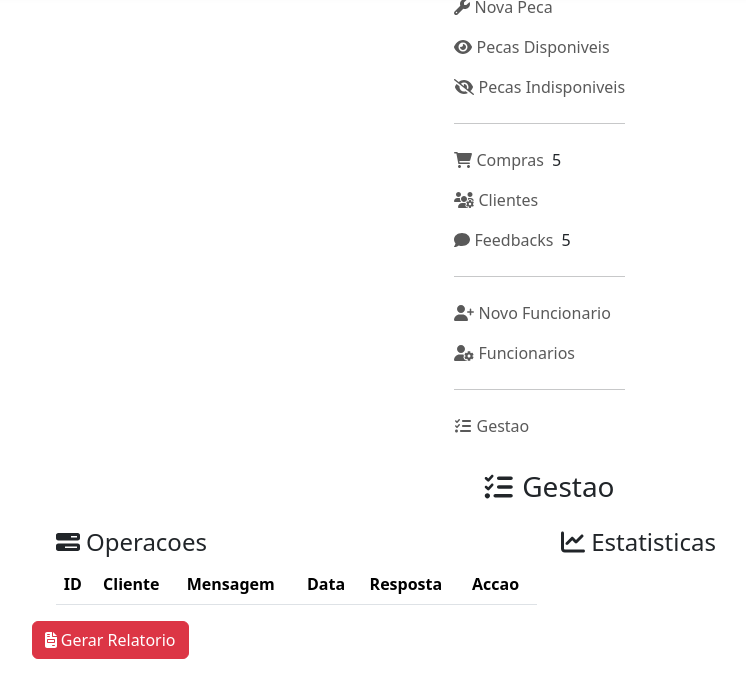
After one commit to EltonBata/PecasAutomoveis, a PHP site: page /views/gestao.php in a window 1280 px wide. The commit adds this page. Shown: the part 347-1022 px from the top of the page, without its empty margins (91-837 px from the left). Run offline with PHP 8.4, Linux system fonts and the light colour scheme; lists and menus that the app fills with data are empty; some libraries are stand-ins or nearby versions.

Commit message:
update das telas

```diff
--- a/gestao/views/clientes.php
+++ b/gestao/views/clientes.php
@@ -19,7 +19,7 @@
 
     </div>
     <div class="relatorio">
-        <a href="" class="btn btn-danger">Gerar Relatorio</a>
+        <a href="" class="btn btn-danger"><i class="fa-solid fa-file-invoice"></i> Gerar Relatorio</a>
     </div>
 
 </div>
--- a/gestao/views/compras.php
+++ b/gestao/views/compras.php
@@ -22,7 +22,7 @@
 
     </div>
     <div class="relatorio">
-        <a href="" class="btn btn-danger">Gerar Relatorio</a>
+        <a href="" class="btn btn-danger"><i class="fa-solid fa-file-invoice"></i> Gerar Relatorio</a>
     </div>
 
 </div>
--- a/gestao/views/feedback.php
+++ b/gestao/views/feedback.php
@@ -18,7 +18,7 @@
 
     </div>
     <div class="relatorio">
-        <a href="" class="btn btn-danger">Gerar Relatorio</a>
+        <a href="" class="btn btn-danger"><i class="fa-solid fa-file-invoice"></i> Gerar Relatorio</a>
     </div>
 
 </div>
--- a/gestao/views/funcionarios.php
+++ b/gestao/views/funcionarios.php
@@ -23,7 +23,7 @@
 
     </div>
     <div class="relatorio">
-        <a href="" class="btn btn-danger">Gerar Relatorio</a>
+        <a href="" class="btn btn-danger"><i class="fa-solid fa-file-invoice"></i> Gerar Relatorio</a>
     </div>
 </div>
 
--- /dev/null
+++ b/gestao/views/gestao.php
@@ -0,0 +1,35 @@
+<?php include_once './head.php'; ?>
+
+<div class="container conteudo col-sm-10 p-3">
+
+    <h3 class="text-center"><i class="fa-solid fa-list-check"></i> Gestao</h3>
+
+    <div class="container mt-4 d-flex">
+        <div class="container">
+            <h4><i class="fa-solid fa-bars-progress"></i> Operacoes</h4>
+            <table class="table">
+                <thead>
+                    <th>ID</th>
+                    <th>Cliente</th>
+                    <th>Mensagem</th>
+                    <th>Data</th>
+                    <th>Resposta</th>
+                    <th>Accao</th>
+                </thead>
+            </table>
+        </div>
+
+        <div class="container">
+            <h4><i class="fa-solid fa-chart-line"></i> Estatisticas</h4>
+        </div>
+
+    </div>
+    <div class="relatorio">
+        <a href="" class="btn btn-danger"><i class="fa-solid fa-file-invoice"></i> Gerar Relatorio</a>
+    </div>
+
+</div>
+
+</div>
+
+<?php include_once './foot.php'; ?>
--- a/gestao/views/head.php
+++ b/gestao/views/head.php
@@ -64,7 +64,7 @@
             </li>
             <hr>
             <li class="nav-item">
-                <a href="" class="nav-link"><i class="fa-solid fa-list-check"></i> Gestao</a>
+                <a href="./gestao.php" class="nav-link"><i class="fa-solid fa-list-check"></i> Gestao</a>
             </li>
         </ul>
     </nav>
--- a/gestao/views/verPecas.php
+++ b/gestao/views/verPecas.php
@@ -23,7 +23,7 @@
 
     </div>
     <div class="relatorio">
-        <a href="" class="btn btn-danger">Gerar Relatorio</a>
+        <a href="" class="btn btn-danger"><i class="fa-solid fa-file-invoice"></i> Gerar Relatorio</a>
     </div>
 
 </div>
```
